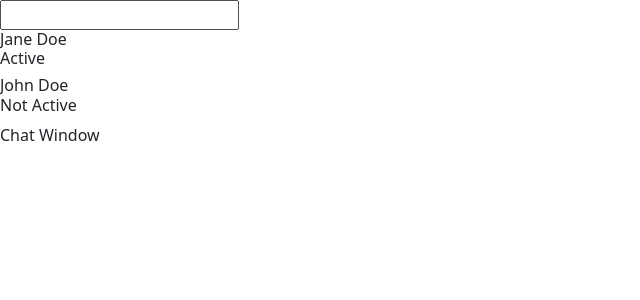
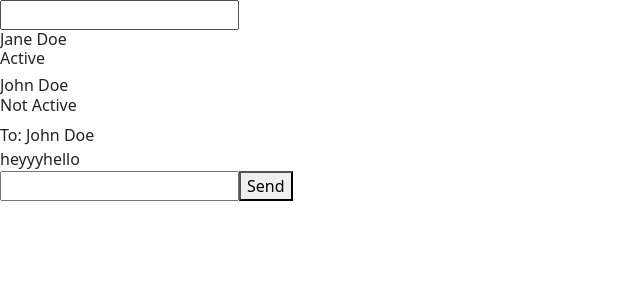
Before and after one commit to pdeseye/nava-chat, a React (Create React App) app: page /dashboard in a window 1280 px wide. Shown: the top 300 px of the page, without its empty margins (0-640 px from the left). Built offline with nearby package versions, Linux system fonts and the light colour scheme.

Commit message:
chat window has a text field

```diff
--- /dev/null
+++ b/src/Components/ChatWindow/Chat.jsx
@@ -0,0 +1,8 @@
+const Chat =(props) => {
+  return(
+    <>
+    {props.chat.text}
+    </>
+  )
+}
+export default Chat
--- /dev/null
+++ b/src/Components/ChatWindow/ChatList.jsx
@@ -0,0 +1,13 @@
+import Chat from "./Chat"
+
+const ChatList = (props) => {
+  return(
+    <>
+    {props.chats.map((chat, idx) =>
+      <Chat key={idx} chat={chat}/>
+    )}
+    </>
+  )
+}
+
+export default ChatList
--- a/src/Components/ChatWindow/ChatWindow.jsx
+++ b/src/Components/ChatWindow/ChatWindow.jsx
@@ -1,10 +1,18 @@
 import React from "react";
+import ChatList from "./ChatList";
 
-const ChatWindow = () => {
+const ChatWindow = (props) => {
   return (
     <>
-    Chat Window
+    <div> To: {props.contact.name}</div>
+    <ChatList chats={props.contact.conversation}/>
+    <form>
+      <input type="text" />
+      <button type="submit">Send</button>
+    </form>
+
     </>
+
   )
 }
 
```
